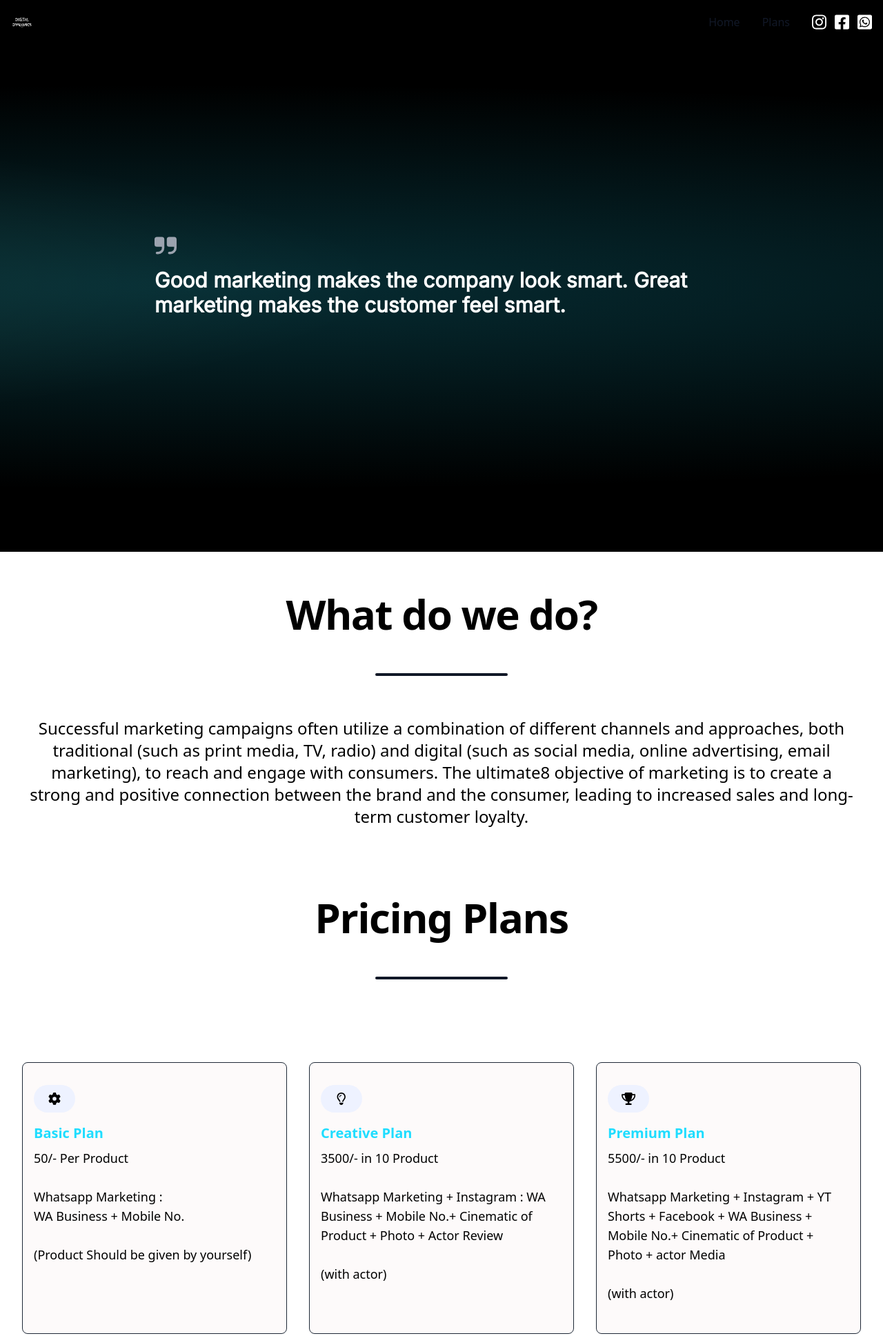
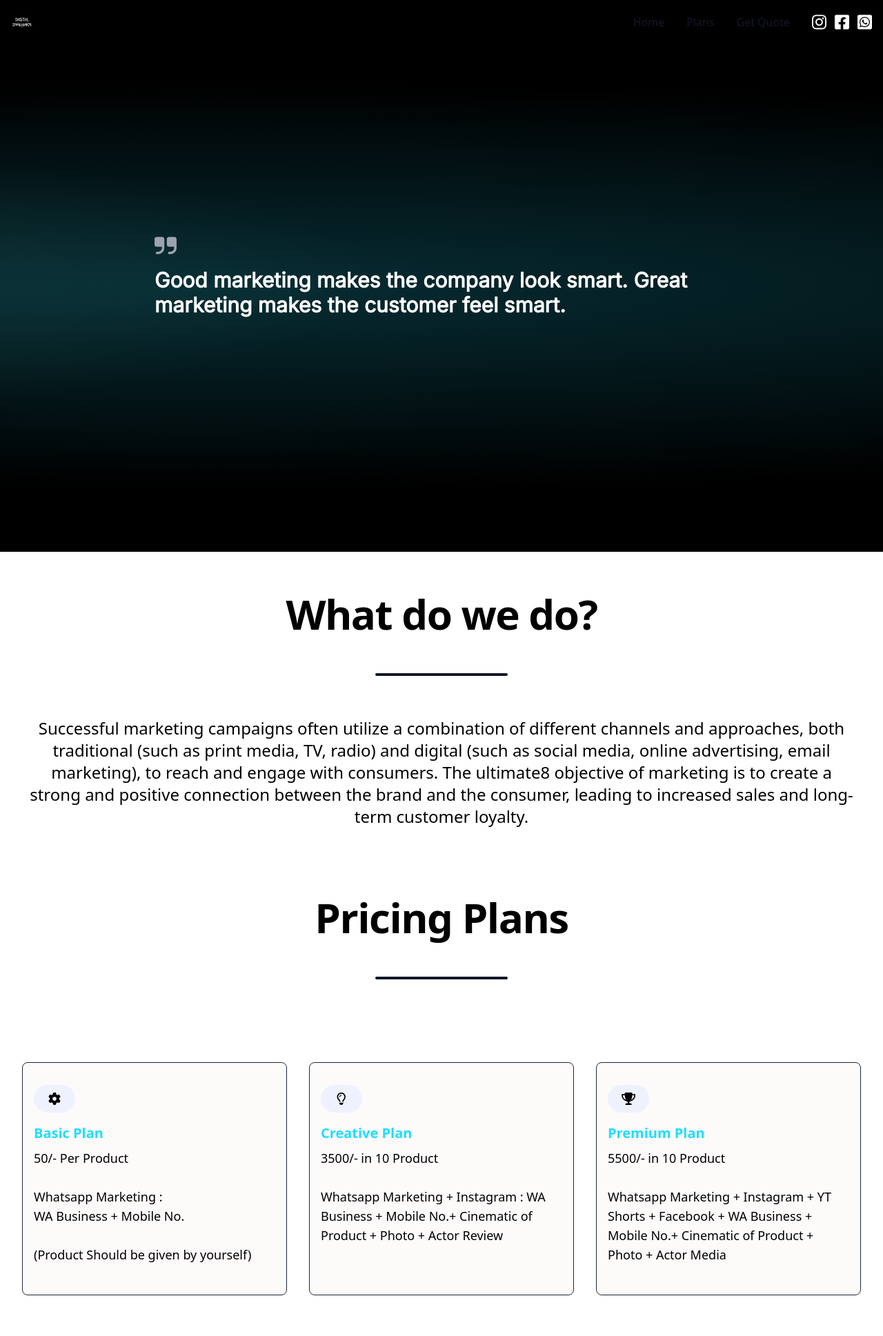
Before and after one commit to rrs12/digimics, a plain HTML site: page index.html in a window 1280 px wide. Shown: the top 1937 px of the page at 69% size. Drawn offline with nearby package versions, Linux system fonts and the light colour scheme.

Commit message:
Update index.html

```diff
--- a/index.html
+++ b/index.html
@@ -44,6 +44,11 @@
                         <li>
                             <a href="#services"
                                 class="block py-2 pl-3 pr-4 text-gray-900 rounded md:border-0 md:p-0 dark:text-white">Plans</a>
+                        </li>
+
+                        <li>
+                            <a href="#"
+                                class="block py-2 pl-3 pr-4 text-gray-900 rounded md:border-0 md:p-0 dark:text-white">Get Quote</a>
                         </li>
 
                         <li class="md:flex md:gap-3">
@@ -150,8 +155,7 @@
                         Whatsapp Marketing + Instagram :
                         WA Business + Mobile No.+
                         Cinematic of Product + Photo + Actor Review
-                        <br><br>
-                        (with actor)
+
                     </p>
                 </div>
 
@@ -172,9 +176,8 @@
                         <br><br>
                         Whatsapp Marketing + Instagram + YT Shorts
                         + Facebook + WA Business + Mobile No.+
-                        Cinematic of Product + Photo + actor Media
-                        <br><br>
-                        (with actor)
+                        Cinematic of Product + Photo + Actor Media
+
                     </p>
                 </div>
 
@@ -183,7 +186,6 @@
         </div>
 
     </section>
-    <script src="script.js"></script>
 </body>
 
 </html>
```
